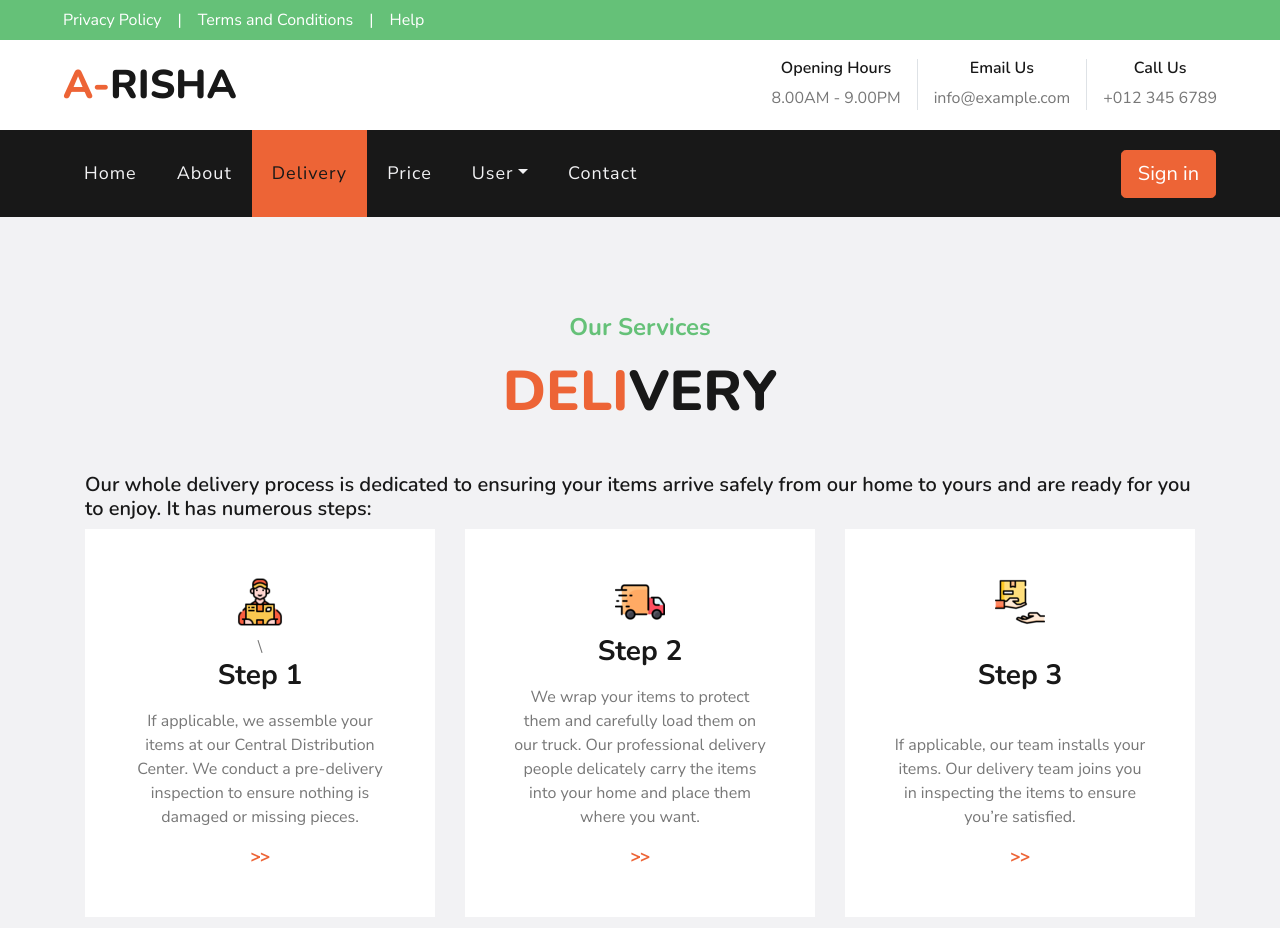
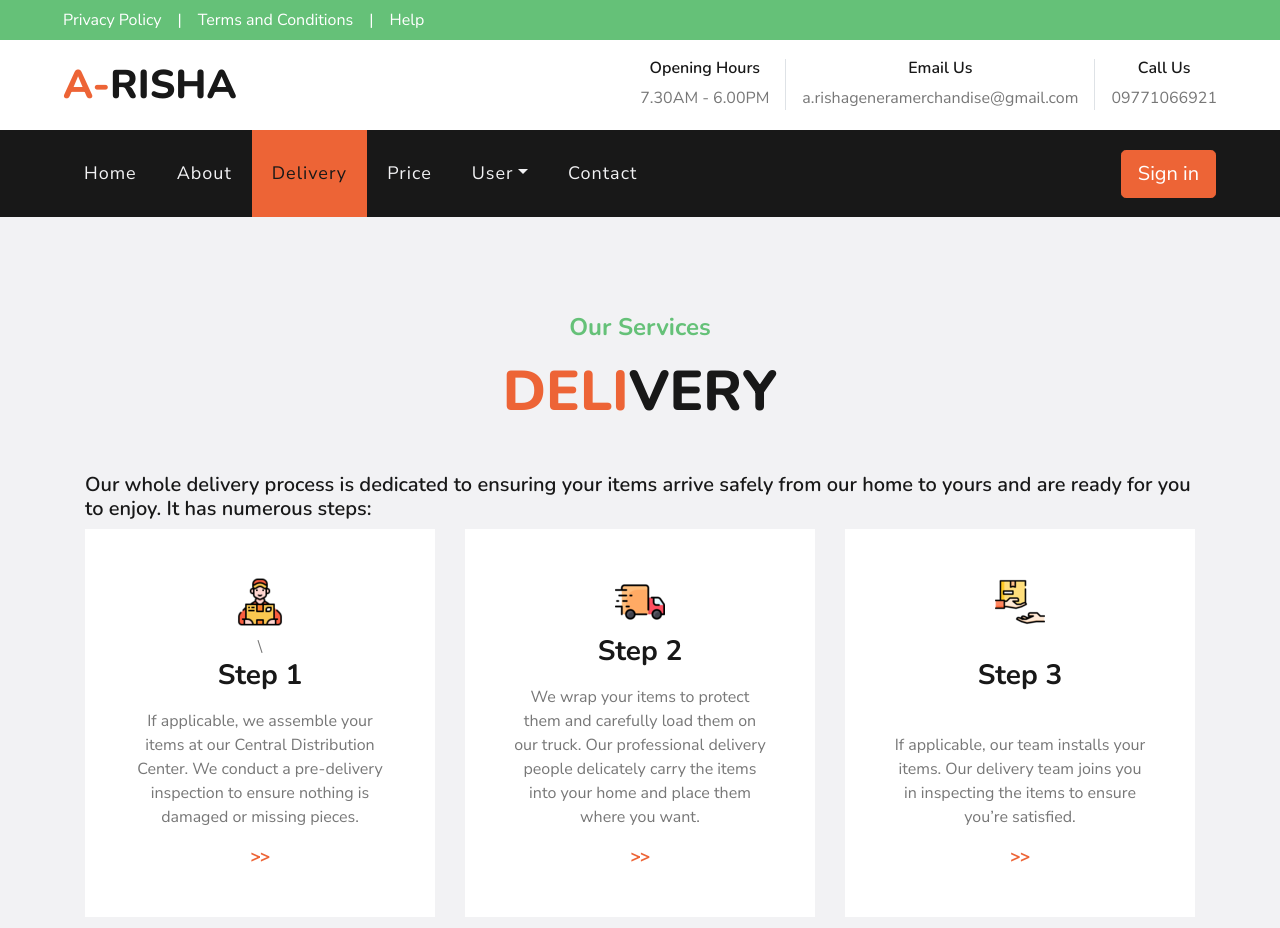
Before and after one commit to mjlargo/AppDev_FinalProject, a plain HTML site: page delivery.html in a window 1280 px wide. Shown: the top 928 px of the page. Drawn offline with nearby package versions, Linux system fonts and the light colour scheme.

Commit message:
html updated

```diff
--- a/delivery.html
+++ b/delivery.html
@@ -55,15 +55,15 @@
                 <div class="d-inline-flex align-items-center">
                     <div class="d-inline-flex flex-column text-center pr-3 border-right">
                         <h6>Opening Hours</h6>
-                        <p class="m-0">8.00AM - 9.00PM</p>
+                        <p class="m-0">7.30AM - 6.00PM</p>
                     </div>
                     <div class="d-inline-flex flex-column text-center px-3 border-right">
                         <h6>Email Us</h6>
-                        <p class="m-0">info@example.com</p>
+                        <p class="m-0">a.rishageneramerchandise@gmail.com</p>
                     </div>
                     <div class="d-inline-flex flex-column text-center pl-3">
                         <h6>Call Us</h6>
-                        <p class="m-0">+012 345 6789</p>
+                        <p class="m-0">09771066921</p>
                     </div>
                 </div>
             </div>
```
